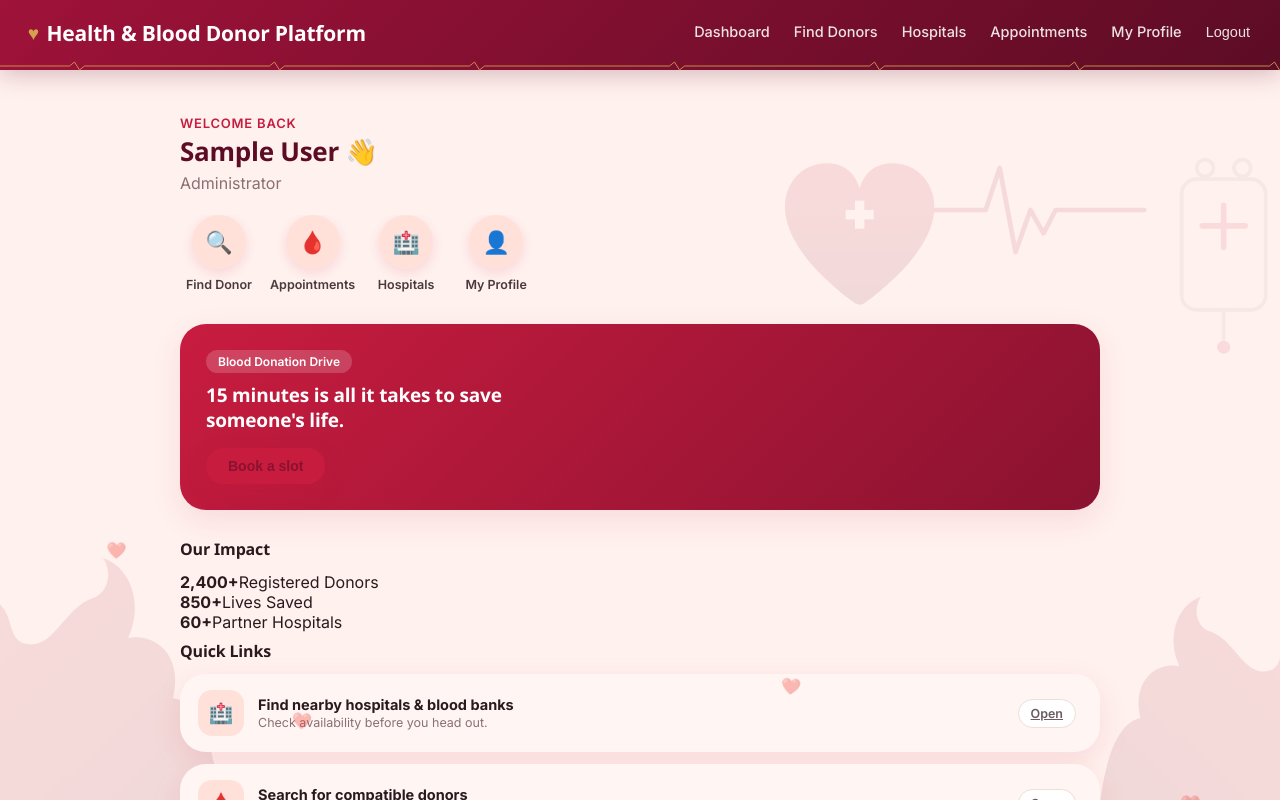
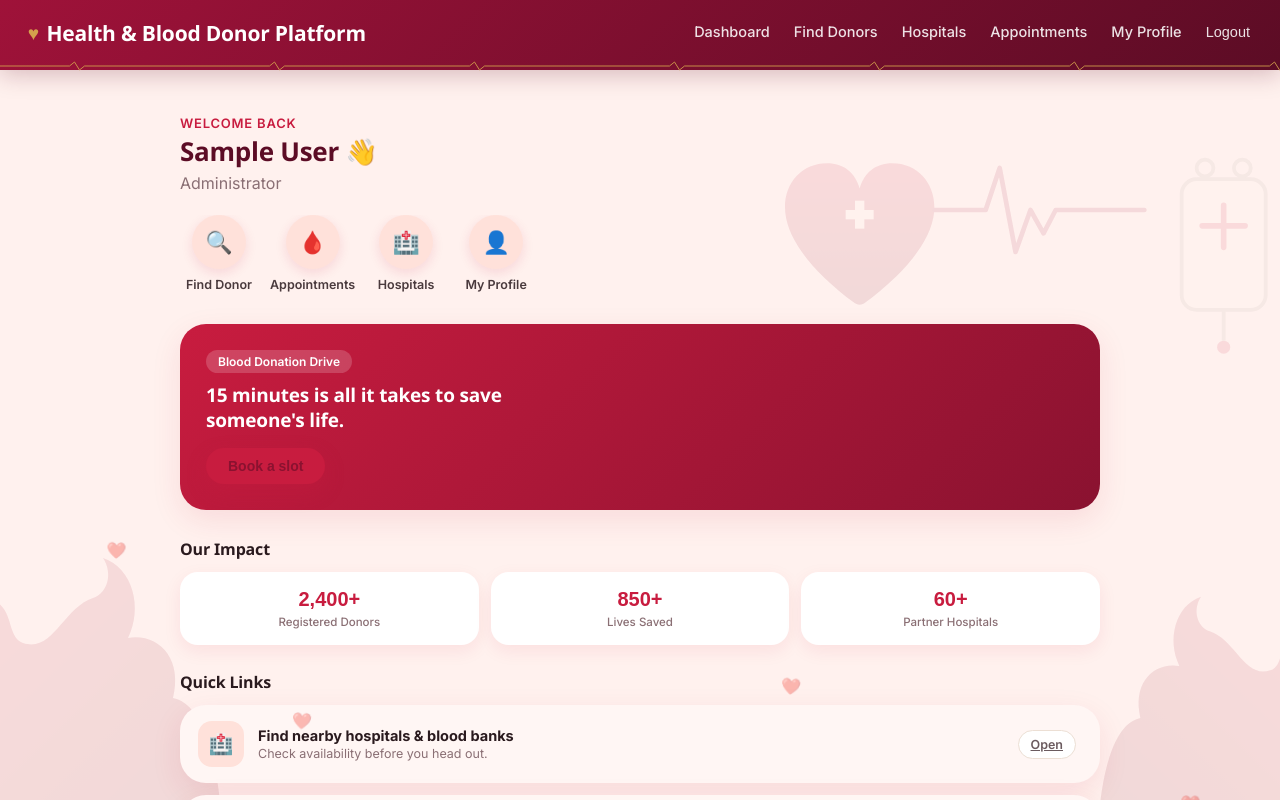
Before and after one commit to s18259802singh/health-platform, a React (Vite) app in the folder upload/frontend/: page /dashboard in a window 1280 px wide. Shown: the top 800 px of the page. Built offline with nearby package versions, Linux system fonts and the light colour scheme; no server answers; sample sign-in values are in the browser's storage; the HTML template or start-up script is replaced by a standard one.

Commit message:
Update index.css

```diff
--- a/upload/frontend/src/index.css
+++ b/upload/frontend/src/index.css
@@ -1405,3 +1405,30 @@ body { background: var(--pink-bg) !important; }
   .app-dashboard { padding-bottom: 70px; }
   .action-row { -webkit-overflow-scrolling: touch; }
 }
+/* ---------- Impact stats row ---------- */
+.stats-row {
+  display: flex;
+  gap: 12px;
+  margin-bottom: 26px;
+}
+.stat-box {
+  flex: 1;
+  background: white;
+  border-radius: 18px;
+  padding: 16px 10px;
+  text-align: center;
+  box-shadow: 0 6px 18px rgba(200, 28, 63, 0.08);
+}
+.stat-box strong {
+  display: block;
+  font-family: 'Poppins', sans-serif;
+  font-size: 20px;
+  color: var(--red);
+}
+.stat-box span {
+  display: block;
+  font-size: 11.5px;
+  color: #8a6f74;
+  margin-top: 4px;
+  font-weight: 500;
+}
```
